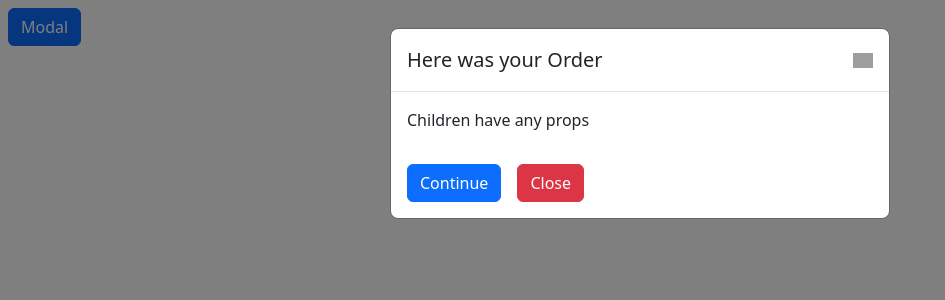
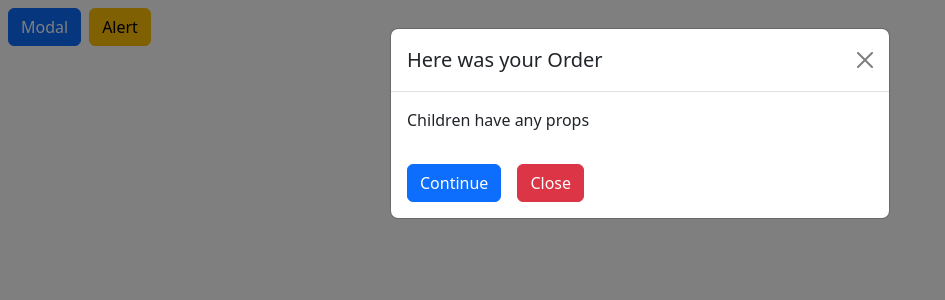
Before and after one commit to savamurra/HomeWork-58, a React (Vite) app: page / in a window 1280 px wide. Both pictures are taken after a click on the button "Modal". Shown: the top 300 px of the page, without its empty margins (0-945 px from the left). Built offline with nearby package versions, Linux system fonts and the light colour scheme; grey boxes are pictures that could not be loaded.

Commit message:
Вывел алерт в app и вызвал два алерта один из которого приниает в себя метод закрытия и окрашивается в желтый цвет а второй не принимает и окрашивается в зеленый цвет

```diff
--- a/src/App.tsx
+++ b/src/App.tsx
@@ -1,8 +1,10 @@
 import Modal from "./UI/Modal/Modal.tsx";
 import {useState} from "react";
+import Alert from "./UI/Alert/Alert.tsx";
 
 const App = () => {
     const [showModal, setShowModal] = useState<boolean>(false);
+    const [showAlert, setShowAlert] = useState<boolean>(false);
     const btnArray = [
         {type: 'primary', label: 'Continue', onClick: () => alert("continue worked")},
         {type: 'danger', label: 'Close', onClick: () => setShowModal(!showModal)}
@@ -10,6 +12,10 @@ const App = () => {
 
     const closeModal = () => {
         setShowModal(!showModal);
+    }
+
+    const closeAlert = () => {
+        setShowAlert(!showAlert);
     }
 
     return (
@@ -22,6 +28,11 @@ const App = () => {
                 )}
             </Modal>
             <button className="btn btn-primary m-2" onClick={() => setShowModal(!showModal)}>Modal</button>
+            <Alert show={showAlert} closeAlert={closeAlert} type="warning-subtle">
+                <p className="m-0">This is a warning type alert</p>
+            </Alert>
+            <Alert show={showAlert} type="success-subtle"><p className="m-0">This is a success type alert</p></Alert>
+            <button className="btn btn-warning" onClick={() => setShowAlert(!showAlert)}>Alert</button>
         </>
     )
 
--- a/src/UI/Modal/Modal.tsx
+++ b/src/UI/Modal/Modal.tsx
@@ -15,10 +15,8 @@ const Modal:React.FC<Props> = ({show, title = "Start title", children, closeModa
                     <div className="modal-content">
                         <div className="modal-header align-items-center justify-content-between">
                             <h1 className="modal-title fs-5">{title}</h1>
-                            <button style={{background: "url(https://www.svgrepo.com/show/524430/close-circle.svg) center center / 20px auto no-repeat",
-                                            border: "none",
-                                            padding: "10px",
-                            }}
+                            <button type="button" className="btn-close" data-bs-dismiss="modal"
+                                    aria-label="Close"
                                     onClick={closeModal}>
                             </button>
                         </div>
```
